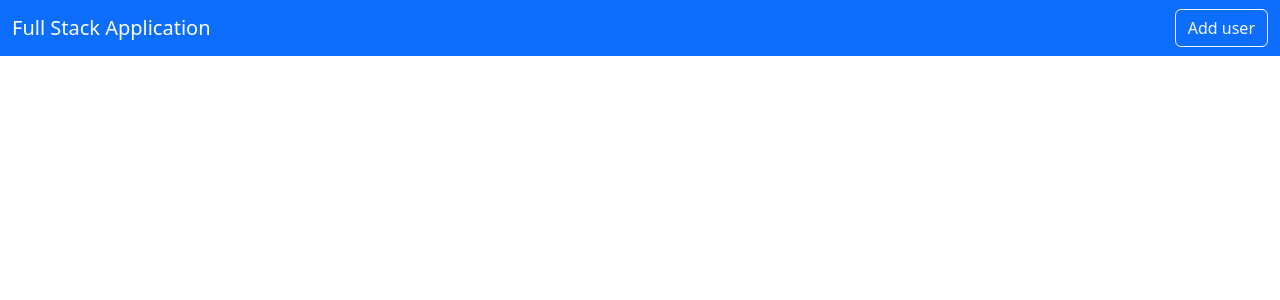
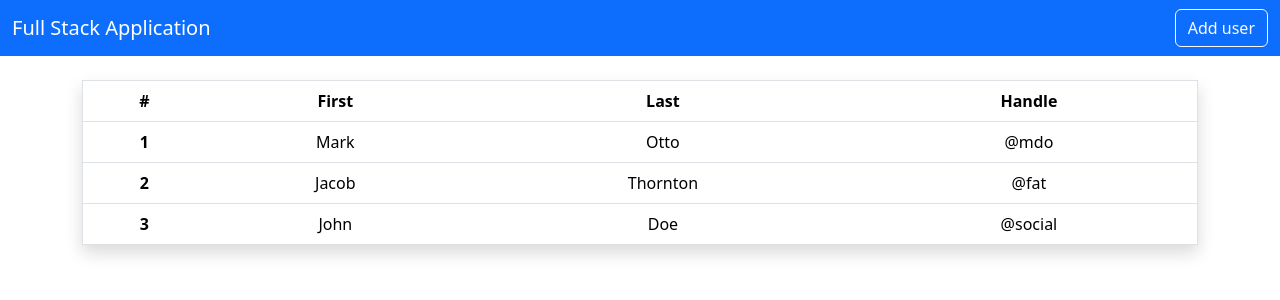
Before and after one commit to HonkyTonkRobot/user-list-frontend-react, a React (Create React App) app: page / in a window 1280 px wide. Shown: the top 300 px of the page. Built offline with nearby package versions, Linux system fonts and the light colour scheme.

Commit message:
add basic bootstrap styling

```diff
--- a/src/App.js
+++ b/src/App.js
@@ -1,11 +1,13 @@
 import './App.css';
 import '../node_modules/bootstrap/dist/css/bootstrap.min.css'
 import Navbar from './layout/Navbar';
+import Home from './pages/Home';
 
 function App() {
   return (
     <div className="App">
       <Navbar />
+      <Home />
     </div>
   );
 }
--- a/src/pages/Home.js
+++ b/src/pages/Home.js
@@ -3,7 +3,7 @@ export default function Home() {
   return (
     <div className="container">
       <div className="py-4">
-        <table className="table">
+        <table className="table border shadow">
           <thead>
             <tr>
               <th scope="col">#</th>
```
